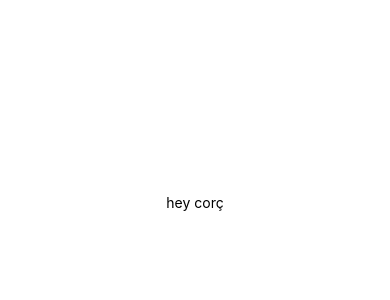
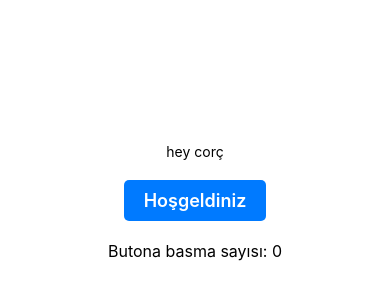
Before and after one commit to yildirimao/duella-frontend, a React Native app: screen / in a window 390 px wide. Shown: the part 220-520 px from the top of the page. Built offline with nearby package versions, Linux system fonts and the light colour scheme.

Commit message:
buton eklendi
hoşgeldiniz butonuna tıklayınca 1 sayı artıyor.

```diff
--- a/App.tsx
+++ b/App.tsx
@@ -1,10 +1,21 @@
 import { StatusBar } from 'expo-status-bar';
-import { StyleSheet, Text, View } from 'react-native';
+import { StyleSheet, Text, View, TouchableOpacity } from 'react-native';
+import { useState } from 'react';
 
 export default function App() {
+  const [count, setCount] = useState(0);
+
+  const handlePress = () => {
+    setCount(count + 1);
+  };
+
   return (
     <View style={styles.container}>
       <Text> hey corç </Text>
+      <TouchableOpacity style={styles.button} onPress={handlePress}>
+        <Text style={styles.buttonText}>Hoşgeldiniz</Text>
+      </TouchableOpacity>
+      <Text style={styles.counterText}>Butona basma sayısı: {count}</Text>
       <StatusBar style="auto" />
     </View>
   );
@@ -17,4 +28,20 @@ const styles = StyleSheet.create({
     alignItems: 'center',
     justifyContent: 'center',
   },
+  button: {
+    backgroundColor: '#007AFF',
+    paddingHorizontal: 20,
+    paddingVertical: 10,
+    borderRadius: 5,
+    marginTop: 20,
+  },
+  buttonText: {
+    color: '#fff',
+    fontSize: 18,
+    fontWeight: '600',
+  },
+  counterText: {
+    marginTop: 20,
+    fontSize: 16,
+  },
 });
```
